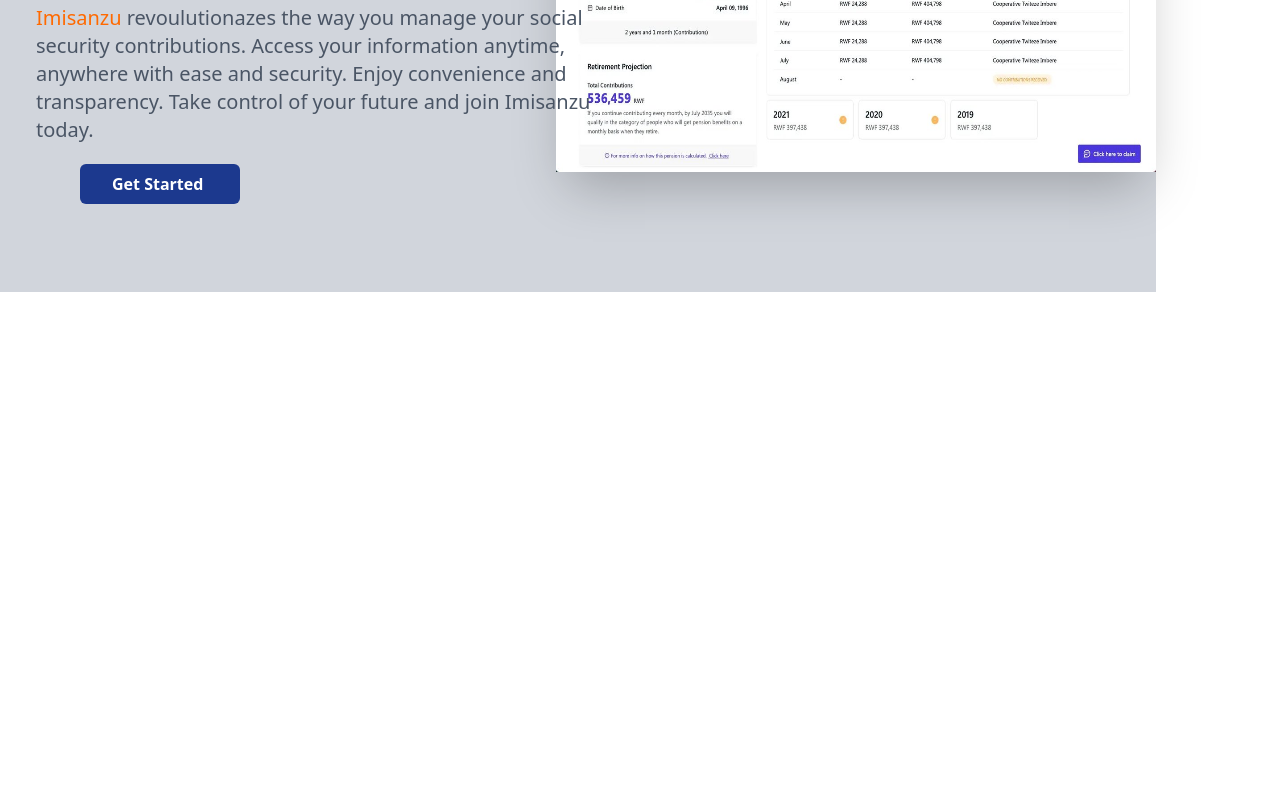
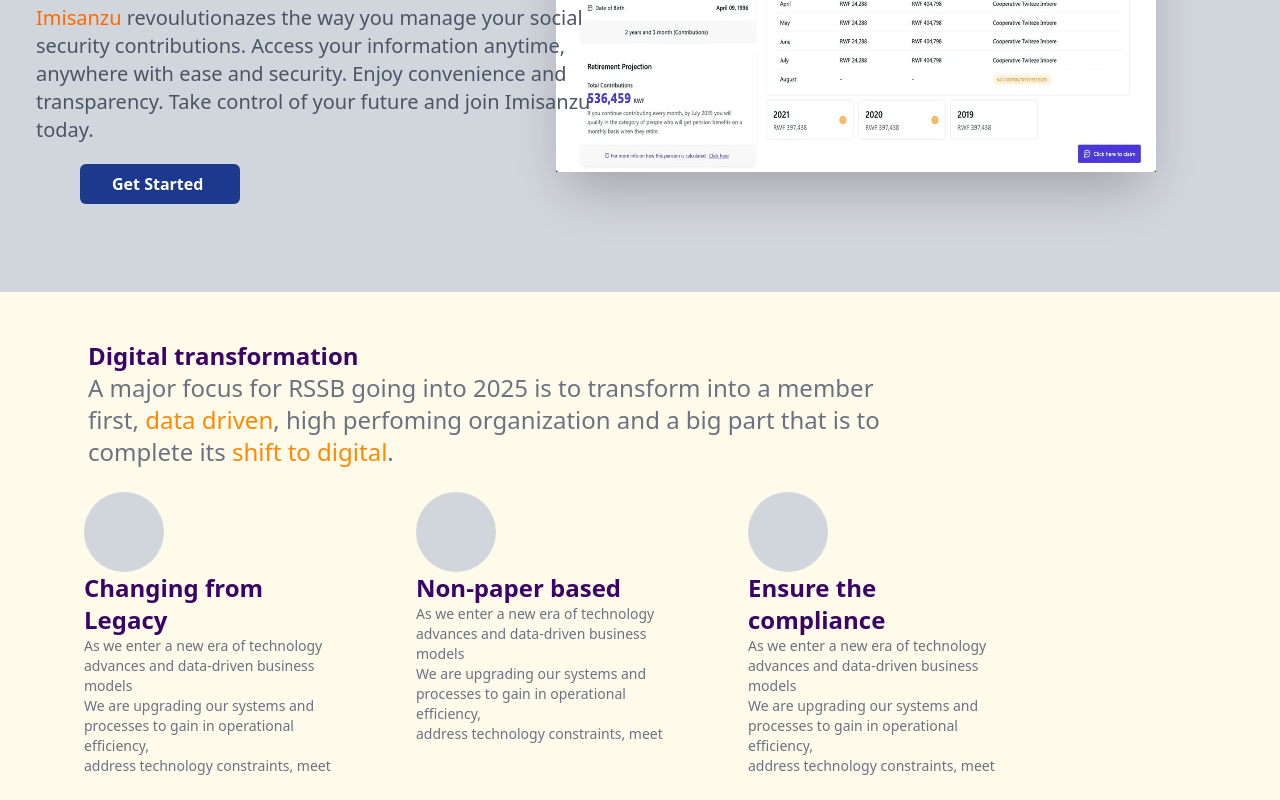
Before and after one commit to remyshingiro/rssbClone, a React (Vite) app: page / in a window 1280 px wide. Shown: the part 1436-2236 px from the top of the page. Before the commit the page ends 1728 px from the top, so only its background shows below. Built offline with nearby package versions, Linux system fonts and the light colour scheme.

Commit message:
Digital transformation

```diff
--- a/src/App.jsx
+++ b/src/App.jsx
@@ -3,6 +3,7 @@
 import Menu from './MenuBar';
 import Hero from './HeroSection';
 import Social from './Social';
+import Digital from './Digital';
 
 function App() {
 
@@ -12,6 +13,7 @@
     <Menu/>
     <Hero/>
     <Social/>
+    <Digital/>
 
     </>
   )
--- /dev/null
+++ b/src/Digital.jsx
@@ -0,0 +1,64 @@
+function Digital(){
+    return(
+        <>
+        <div className="bg-amber-50 text-gray-500 text-2xl p-6">
+           <div className="ml-16 mt-6">
+             <p className="font-bold text-purple-950">Digital transformation</p>
+            <p>A major focus for RSSB going into 2025 is to transform into a member</p>
+            <p>first, <span className="text-orange-400">data driven</span>, high perfoming organization and a big part that is to</p>
+            <p>complete its <span className="text-orange-400">shift to digital</span>.</p>
+           </div>
+
+           <div className="flex gap-19 mt-6 ml-15">
+             <div className="w-64">
+             <div className="w-20 h-20 bg-gray-300 rounded-full ">
+                <img src="" alt=""/>
+             </div>
+
+             <p className="text-purple-950 font-bold">Changing from Legacy</p>
+
+
+             <p className="text-sm">As we enter a new era of technology</p>
+             <p className="text-sm">advances and data-driven business models</p>
+             <p className="text-sm">We are upgrading our systems and</p>
+             <p className="text-sm">processes to gain in operational efficiency,</p>
+             <p className="text-sm">address technology constraints, meet</p>
+           </div>
+
+           <div className="w-64">
+             <div className="w-20 h-20 bg-gray-300 rounded-full ">
+                <img src="" alt=""/>
+             </div>
+
+             <p className="text-purple-950 font-bold">Non-paper based</p>
+
+
+             <p className="text-sm">As we enter a new era of technology</p>
+             <p className="text-sm">advances and data-driven business models</p>
+             <p className="text-sm">We are upgrading our systems and</p>
+             <p className="text-sm">processes to gain in operational efficiency,</p>
+             <p className="text-sm">address technology constraints, meet</p>
+           </div>
+
+            <div className="w-64">
+             <div className="w-20 h-20 bg-gray-300 rounded-full ">
+                <img src="" alt=""/>
+             </div>
+
+             <p className="text-purple-950 font-bold">Ensure the compliance</p>
+
+
+             <p className="text-sm">As we enter a new era of technology</p>
+             <p className="text-sm">advances and data-driven business models</p>
+             <p className="text-sm">We are upgrading our systems and</p>
+             <p className="text-sm">processes to gain in operational efficiency,</p>
+             <p className="text-sm">address technology constraints, meet</p>
+           </div>
+           </div>
+        </div>
+
+
+        </>
+    )
+}
+export default Digital;
--- a/src/HeroSection.jsx
+++ b/src/HeroSection.jsx
@@ -14,7 +14,7 @@
 
         </div>
 
-        <div class="w-289 h-120 bg-sky-50">
+        <div class=" h-120 bg-sky-50">
             <img class="w-150 h-100 absolute left-139" src="src/assets/client.jpeg"/>
             <div class="absolute left-25 top-80 text-2xl">
                 <p class="text-gray-700"><span class="text-yellow-500 font-bold">Member First</span>, data-driven, evidence-</p>
@@ -27,7 +27,7 @@
             </div>
         </div>
 
-        <div class="w-289 h-80 bg-gray-200">
+        <div class=" h-80 bg-gray-200">
             <div class="text-4xl font-bold absolute left-50 mt-20">
                 <p class="text-gray-500">Optimistic and forward-looking</p>
                 <p class="text-gray-500">agent of central government, working to achieve</p>
--- a/src/Navbar.jsx
+++ b/src/Navbar.jsx
@@ -1,7 +1,7 @@
 function Navbar(){
     return(
         <>
-        <div class="w-289 h-12 bg-sky-50">
+        <div class=" h-12 bg-sky-50">
             <div class="flex ">
                 <div class="flex w-58 justify-center items-center h-8">
                     <a><img src="src/assets/07e44c65-84c6-4b9c-a94a-a168ec022822.svg"/></a>
--- a/src/Social.jsx
+++ b/src/Social.jsx
@@ -1,7 +1,7 @@
 function Social(){
     return(
         <>
-        <div class="bg-gray-300 w-289 h-170">
+        <div class="bg-gray-300  h-170">
             <img class="w-150 h-100 absolute left-139 mt-40 shadow-2xl" src="src/assets/public.jpeg"/>
         </div>
 
```
